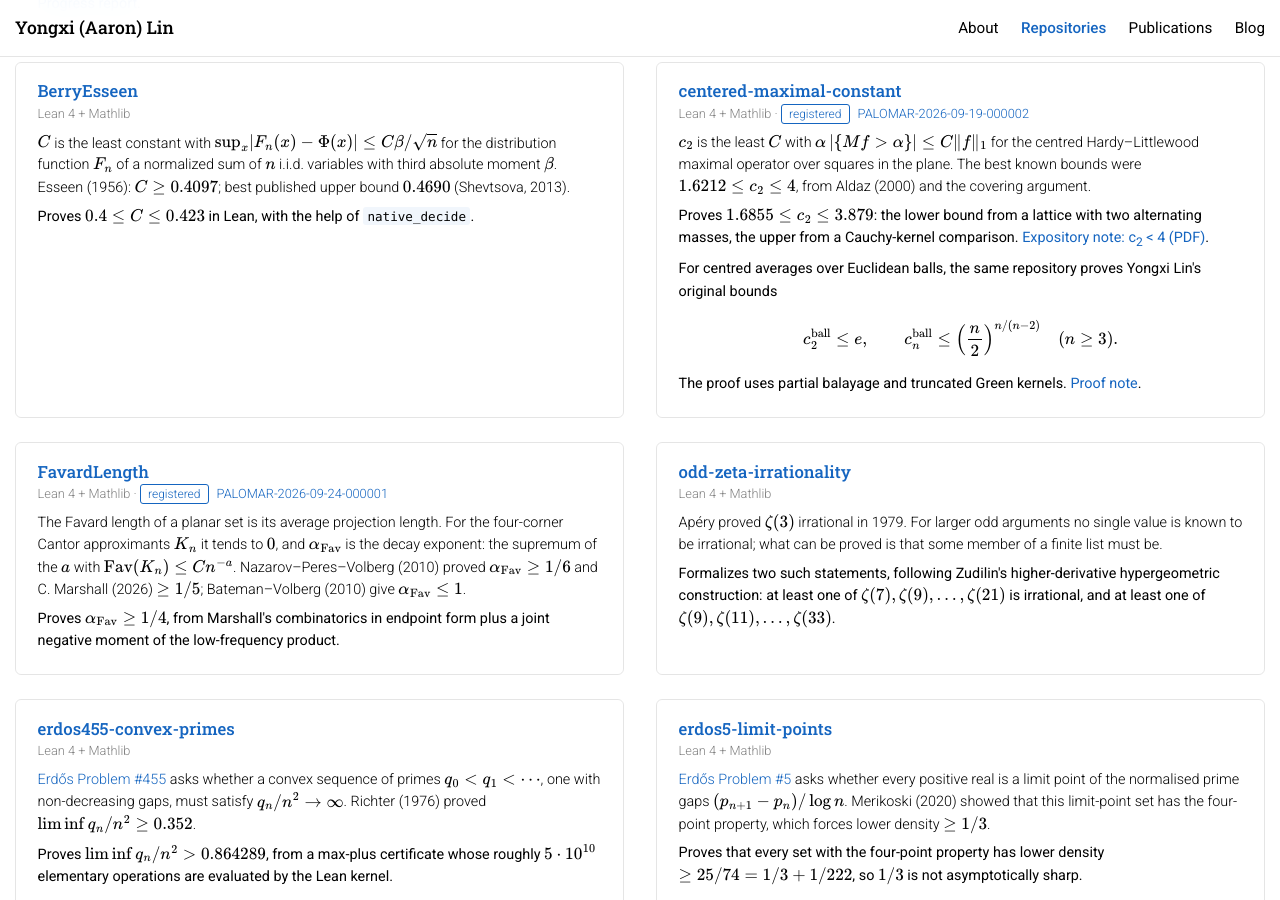
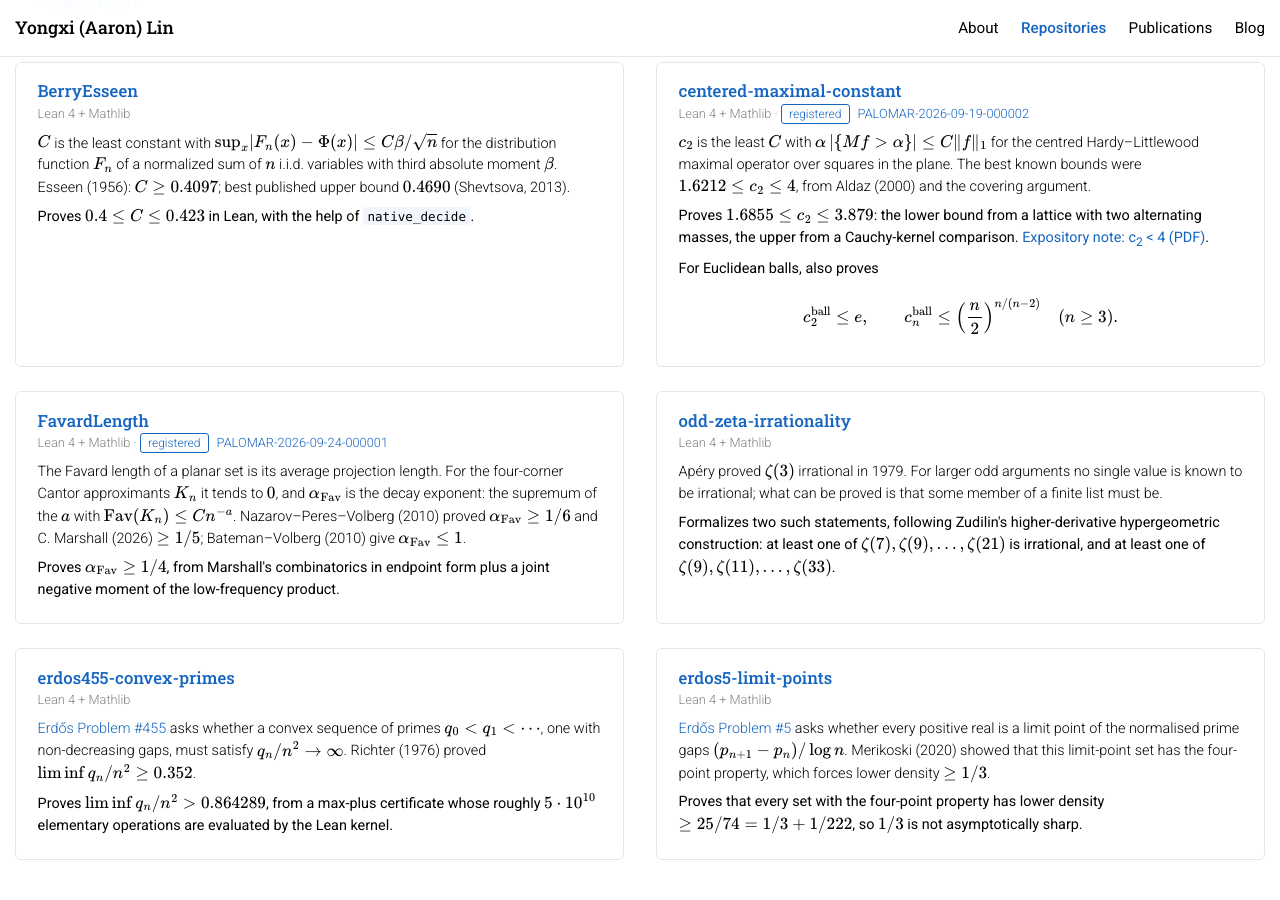
Before and after one commit to CoolRmal/coolrmal.github.io, a Jekyll site: the page built from repositories.md, in a window 1280 px wide and 900 px high, scrolled down 574 px. Built offline with Jekyll 4.4.1, drawn with Linux system fonts in a browser that asks for light colours; formulas are drawn with MathJax 3.

Commit message:
Shorten Euclidean-ball result on website

```diff
--- a/repositories.md
+++ b/repositories.md
@@ -80,10 +80,8 @@ nav: repositories
     <a href="/assets/papers/c2-less-than-4.pdf" target="_blank" rel="noopener noreferrer">Expository note: c<sub>2</sub> &lt; 4 (PDF)</a>.
   </p>
   <p class="repo-result">
-    For centred averages over Euclidean balls, the same repository proves Yongxi Lin's original bounds
+    For Euclidean balls, also proves
     $$c_2^{\mathrm{ball}}\le e,\qquad c_n^{\mathrm{ball}}\le\left(\frac n2\right)^{n/(n-2)}\quad(n\ge3).$$
-    The proof uses partial balayage and truncated Green kernels.
-    <a href="https://claude.ai/artifact/H4Kdhs9dPAcGmEtzwkJ65a" target="_blank" rel="noopener noreferrer">Proof note</a>.
   </p>
 </div>
 
```
